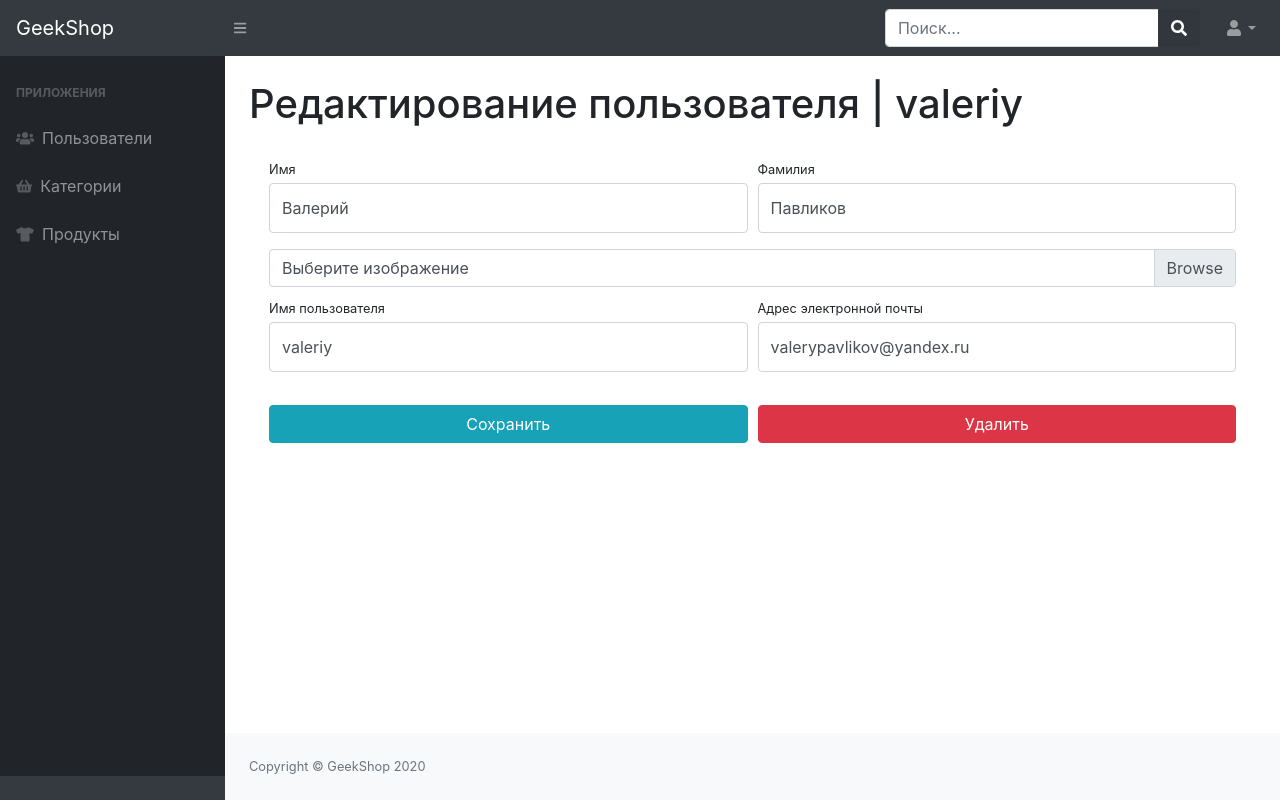
After one commit to Nortsev/Django, a Django app: page /admin-staff/users/update/1/ in a window 1280 px wide. The commit adds this page. Run offline with Django 3.2, Linux system fonts and the light colour scheme; some libraries are stand-ins or nearby versions.

Commit message:
Add editin  user adminpanel page

```diff
--- a/adminapp/forms.py
+++ b/adminapp/forms.py
@@ -1,4 +1,4 @@
-from authapp.forms import UserRegisterForm
+from authapp.forms import UserRegisterForm, UserProfileForm
 from authapp.models import User
 from django import forms
 
--- a/adminapp/templates/adminapp/admin-users-read.html
+++ b/adminapp/templates/adminapp/admin-users-read.html
@@ -33,7 +33,7 @@
                                 <tbody>
                                 {% for user in users %}
                                     <tr>
-                                        <td><a href="#" style="color: dodgerblue">{{ user.username }}</a></td>
+                                        <td><a href="{% url 'admin_staff:admin_users_update' user.id %}" style="color: dodgerblue">{{ user.username }}</a></td>
                                         <td>{{ user.first_name }}</td>
                                         <td>{{ user.last_name  }}</td>
                                         <td>{{ user.email }}</td>
--- /dev/null
+++ b/adminapp/templates/adminapp/admin-users-update-detele.html
@@ -0,0 +1,54 @@
+{% extends 'adminapp/base.html' %}
+
+{% block content %}
+    <h1 class="mt-4">Редактирование пользователя | valeriy</h1>
+    <div class="card-body">
+        <form action="">
+            <div class="form-row">
+                <div class="col-lg-6">
+                    <div class="form-group">
+                        <label class="small mb-1" for="inputFirstName">Имя</label>
+                        <input class="form-control py-4" id="inputFirstName" type="text" value="Валерий"/>
+                    </div>
+                </div>
+                <div class="col-lg-6">
+                    <div class="form-group">
+                        <label class="small mb-1" for="inputLastName">Фамилия</label>
+                        <input class="form-control py-4" id="inputLastName" type="text" value="Павликов"/>
+                    </div>
+                </div>
+            </div>
+            <div class="form-row mb-2">
+                <div class="col-lg-12">
+                    <div class="custom-file">
+                        <input type="file" class="custom-file-input" id="userAvatar" size="50">
+                        <label class="custom-file-label" for="userAvatar">Выберите изображение</label>
+                    </div>
+                </div>
+            </div>
+            <div class="form-row">
+                <div class="col-lg-6">
+                    <label class="small mb-1" for="inputUsername">Имя пользователя</label>
+                    <input class="form-control py-4" id="inputUsername" type="text"
+                           aria-describedby="usernameHelp"
+                           value="valeriy"/>
+                </div>
+                <div class="col-lg-6">
+                    <label class="small mb-1" for="inputEmailAddress">Адрес электронной
+                        почты</label>
+                    <input class="form-control py-4" id="inputEmailAddress" type="email"
+                           aria-describedby="emailHelp"
+                           value="valerypavlikov@yandex.ru"/>
+                </div>
+            </div>
+            <div class="form-row">
+                <div class="col-lg-6" style="margin-top: 33px;">
+                    <input class="btn btn-info btn-block" type="submit" value="Сохранить">
+                </div>
+                <div class="col-lg-6" style="margin-top: 33px;">
+                    <input class="btn btn-danger btn-block" type="submit" value="Удалить">
+                </div>
+            </div>
+        </form>
+    </div>
+{% endblock %}
--- a/adminapp/urls.py
+++ b/adminapp/urls.py
@@ -7,5 +7,6 @@ urlpatterns = [
     path('', adminapp.index, name='index'),
     path('users/', adminapp.admin_users, name='admin_users'),
     path('users/create', adminapp.admin_users_create, name='admin_users_creates'),
+    path('users/update/<int:user_id>/', adminapp.admin_users_update, name='admin_users_update'),
 
 ]
--- a/adminapp/views.py
+++ b/adminapp/views.py
@@ -17,7 +17,7 @@ def admin_users(request):
 
 def admin_users_create(request):
     if request.method == 'POST':
-        form = UserAdminRegisterForm(data=request.POST, files= request.FILES)
+        form = UserAdminRegisterForm(data=request.POST, files=request.FILES)
         if form.is_valid():
             form.save()
             return HttpResponseRedirect(reverse('admin_staff:admin_users'))
@@ -27,3 +27,7 @@ def admin_users_create(request):
 
     context = {'form': form}
     return render(request, 'adminapp/admin-users-create.html', context)
+
+
+def admin_users_update(request, user_id):
+    return render(request, 'adminapp/admin-users-update-detele.html')
```
